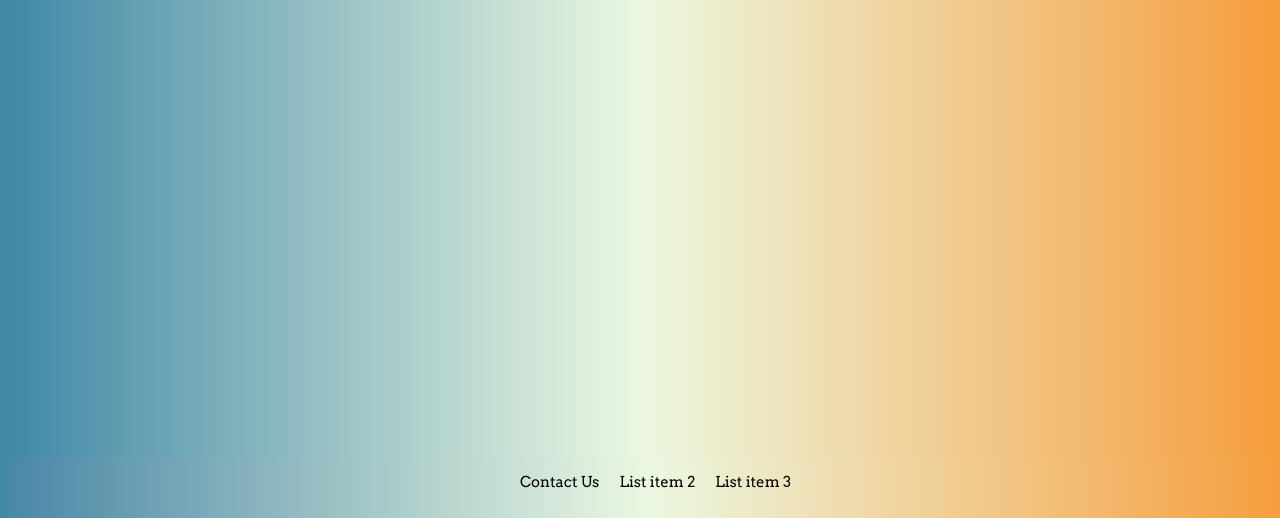
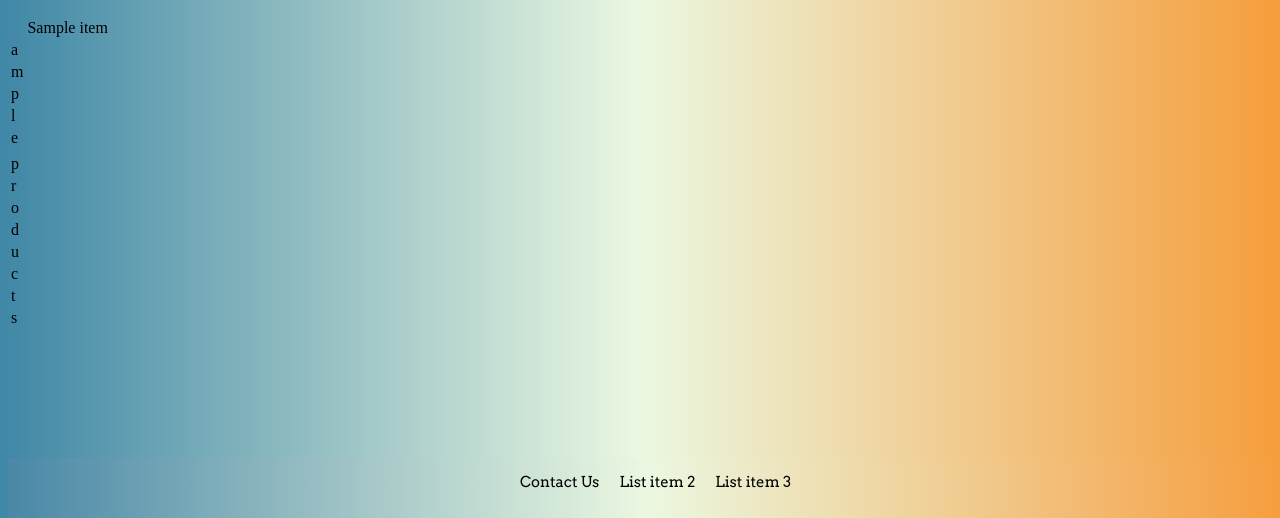
Before and after one commit to sumeetminhas/ACIT2911-Grp10, a Flask app: template templates/products.html in a window 1280 px wide. Shown: the part 282-800 px from the top of the page. Run offline with Flask 2, Linux system fonts and the light colour scheme; the template is opened without the code that fills it: most values are stand-ins (such as "Sample title", 1, 10 or a date in 2020).

Commit message:
Added table to render product information in a table format.

```diff
--- a/templates/admin-login.html
+++ b/templates/admin-login.html
@@ -11,7 +11,7 @@
     <title>Admin Login</title>
 </head>
 <body>
-    <form method="post" action="/admin/dashboard" id="login-form" class="login-form" role="main">
+    <form method="post" action="/admin/dashboard" id="login-form" class="login-form" autocomplete="off" role="main">
         <h1 class="a11y-hidden">Login Form</h1>
         <div>
           <label class="label-email">
--- a/templates/products.html
+++ b/templates/products.html
@@ -27,6 +27,22 @@
             </ul>
         </nav>
     </div>
+    <div class="main-content">
+        <table>
+            <th>
+            {% for product in products[0] %}
+            <td>{{product}}</td>
+            {% endfor %}
+            </th>
+            {% for product in products[1:] %}
+            <tr>
+                {% for item in product %}
+                <td>{{item}}</td>
+                {% endfor %}
+            </tr>
+            {%endfor%}
+        </table>
+    </div>
     <footer>
         <ul class="contact">
             <li>Contact Us</li>
```
